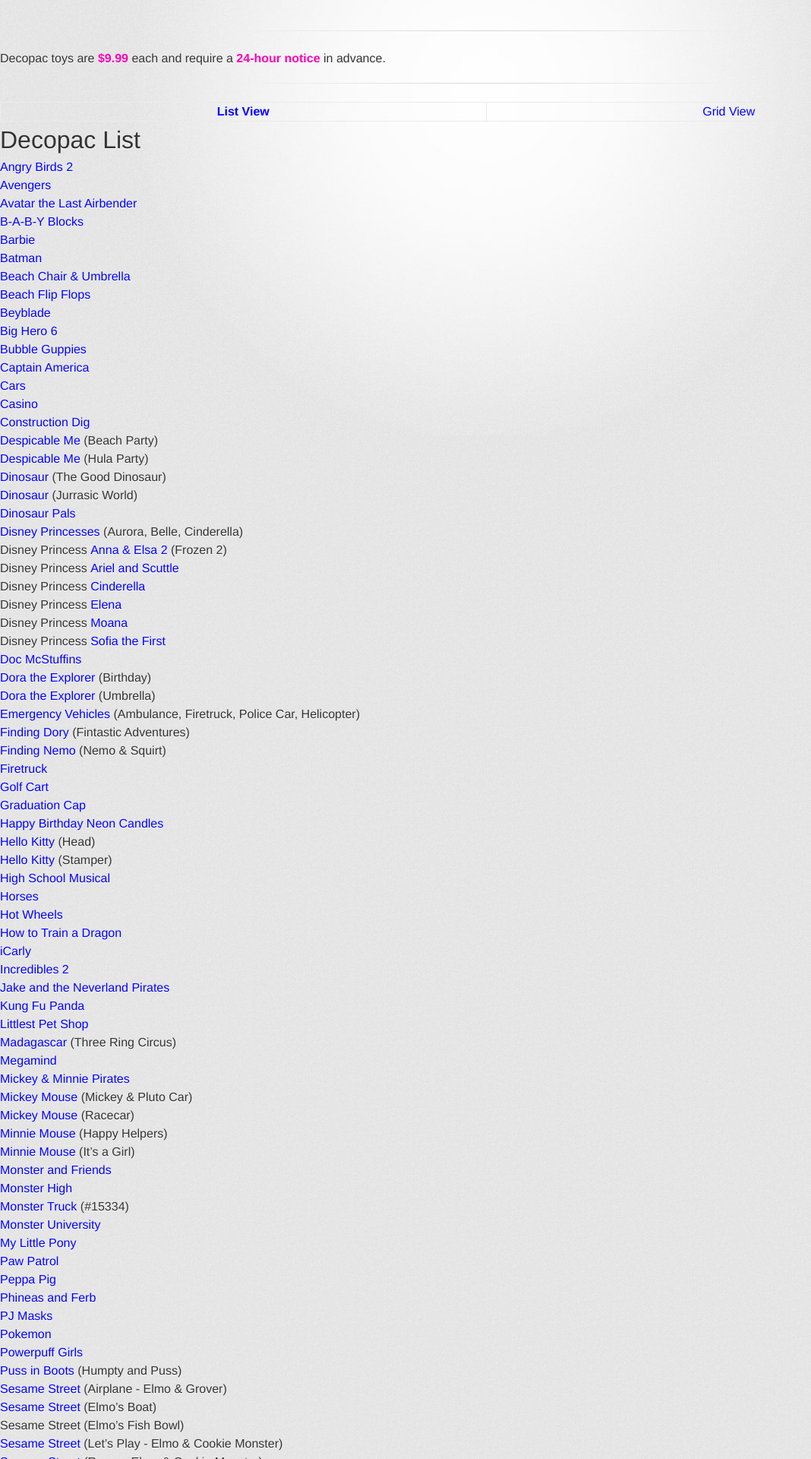
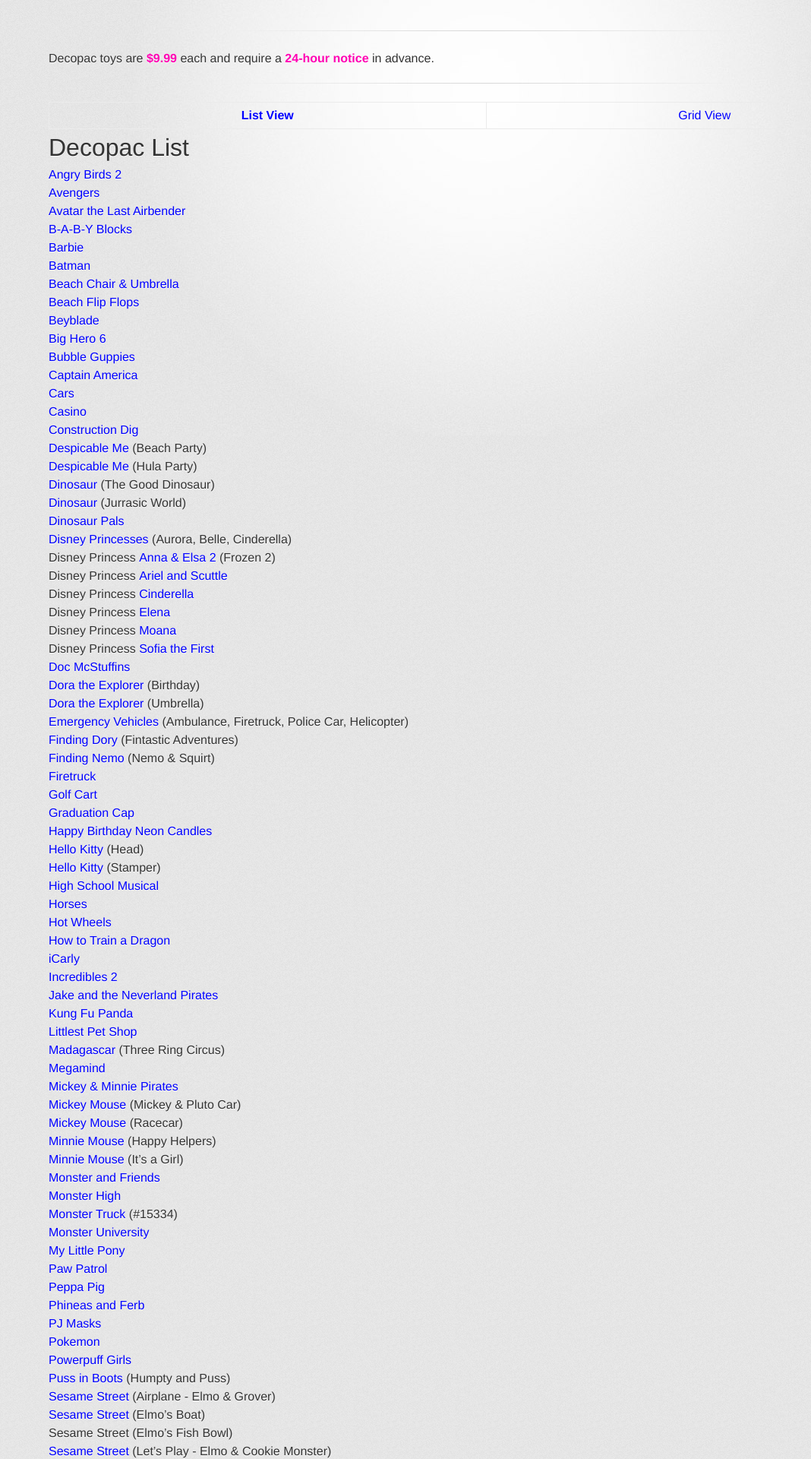
Before and after one commit to baskin-online/decopac, a Jekyll site: the page built from README.md, in a window 1280 px wide. Shown: the top 1920 px of the page at 76% size, without its empty margins (0-1068 px from the left). Built offline with Jekyll 4.4.1, drawn with Linux system fonts in a browser that asks for light colours; some web fonts are replaced; our own code applies the rules of GitHub Pages for plain Markdown files; the repository's description, which GitHub fills in, is left out.

Commit message:
Cropped images; adjusted padding

```diff
--- a/_sass/jekyll-theme-tactile.scss
+++ b/_sass/jekyll-theme-tactile.scss
@@ -100,7 +100,7 @@
 }
 
 .inner {
-  width: auto;
+  width: 90%;
   margin: 0 auto;
 }
 
@@ -240,6 +240,7 @@
   text-align: center;
   border: 1px solid #ebebeb;
 	width: 30%;
+	padding: 5px;
 }
 
 form {
```
Also changed, not shown: images/angryBirds2.jpg, images/avengers.jpg.
